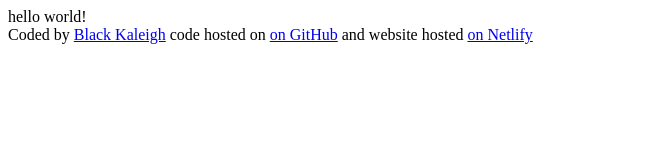
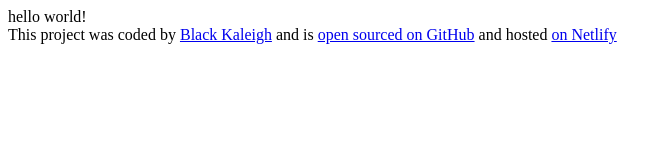
Before and after one commit to Black-Kaleigh/Kaleigh-Vanilla-weather-app, a plain HTML site: page index.html in a window 1280 px wide. Shown: the whole page, without its empty margins (0-671 px from the left). Drawn offline with Linux system fonts and the light colour scheme.

Commit message:
updated links

```diff
--- a/index.html
+++ b/index.html
@@ -8,17 +8,17 @@
   <body>
     hello world!
     <footer>
-      Coded by
+      This project was coded by
       <a href="https://github.com/black-kaleigh" target="_blank"
         >Black Kaleigh</a
       >
-      code hosted on
+      and is
       <a
         href="https://github.com/Black-Kaleigh/Kaleigh-Vanilla-weather-app"
         target="_blank"
-        >on GitHub</a
+        >open sourced on GitHub</a
       >
-      and website hosted
+      and hosted
       <a
         href="https://app.netlify.com/sites/kaleigh-vanilla-weather-app/deploys"
         target="_blank"
```
